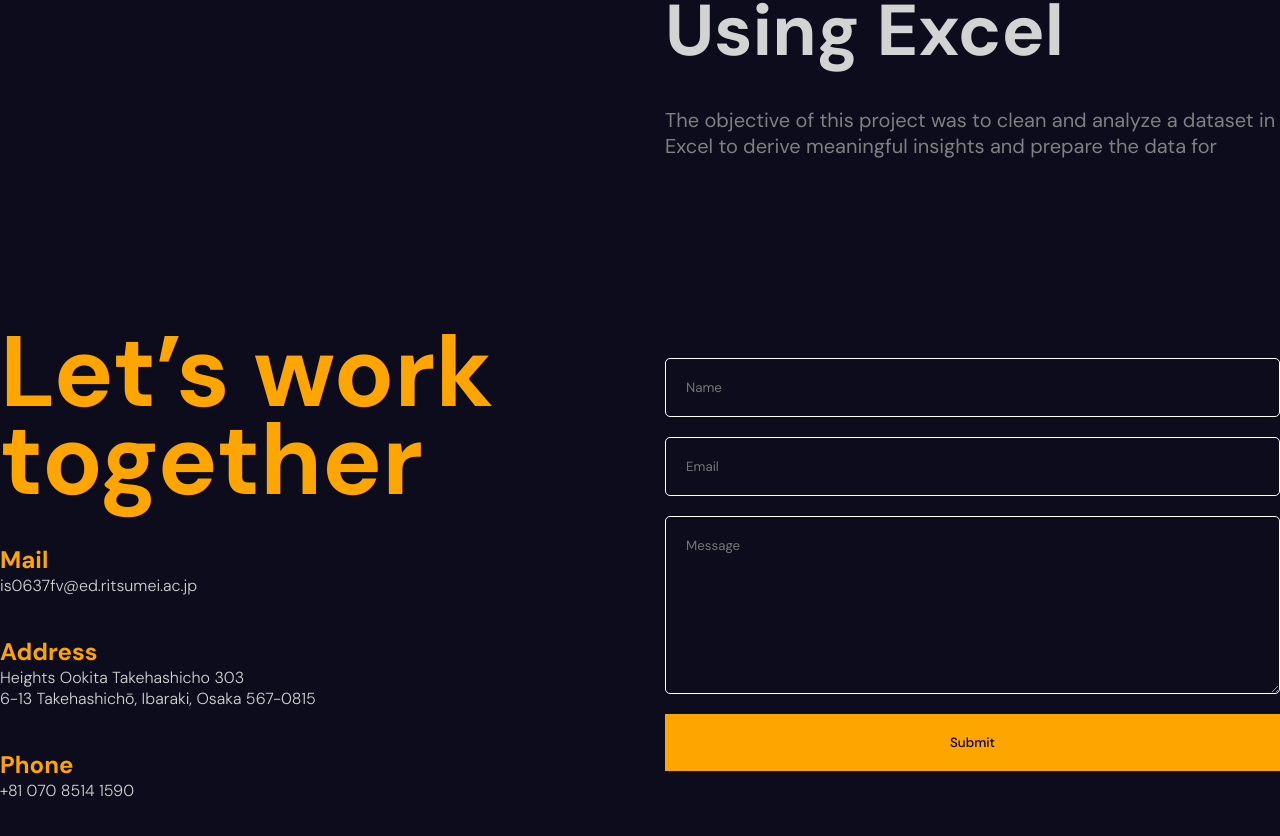
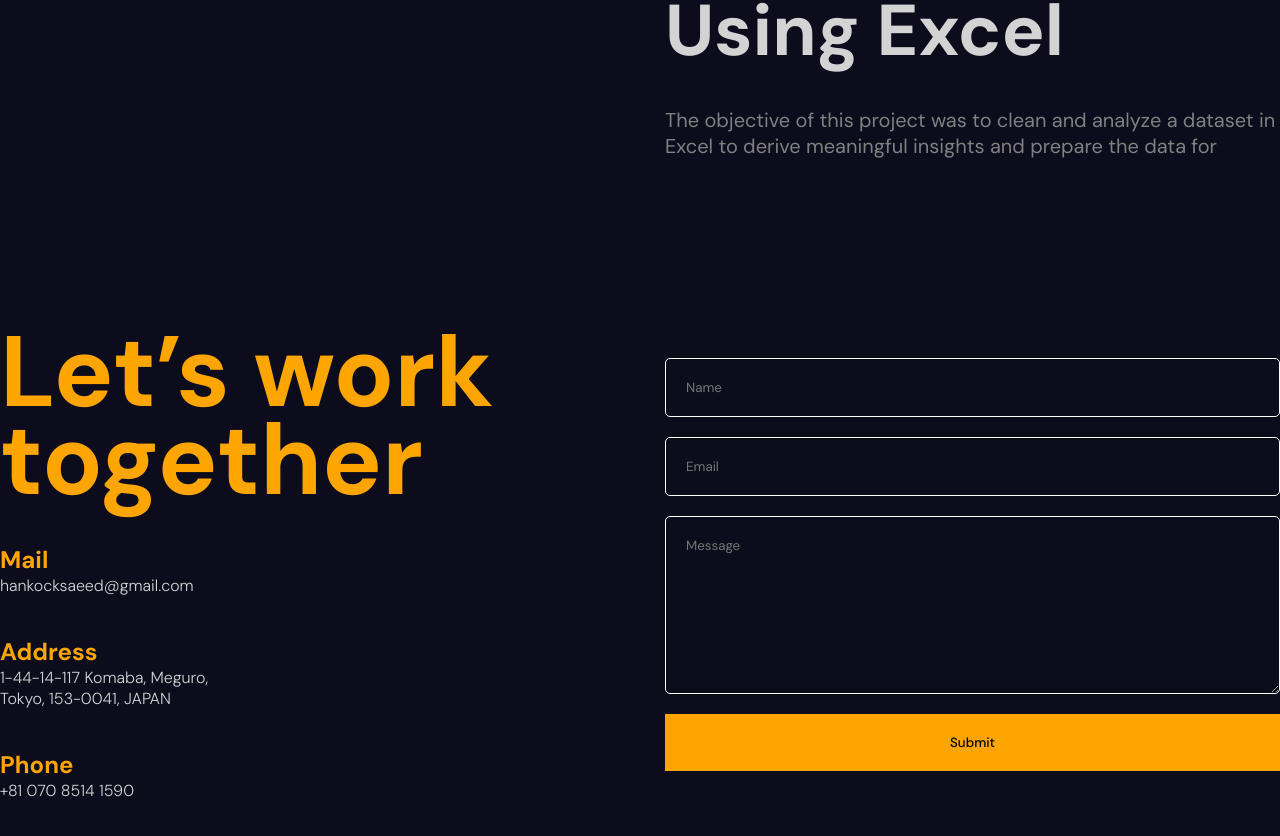
Before and after one commit to yamaguchi-saeed/Portfolio, a React (Vite) app: page / in a window 1280 px wide. Shown: the part 6389-7225 px from the top of the page. Built offline with nearby package versions, Linux system fonts and the light colour scheme.

Commit message:
Update contact information in Contact.jsx

```diff
--- a/src/components/contacts/Contact.jsx
+++ b/src/components/contacts/Contact.jsx
@@ -58,13 +58,13 @@ const Contact = () => {
         <motion.h1 variants={variants}>Let’s work together</motion.h1>
         <motion.div className="item" variants={variants}>
           <h2>Mail</h2>
-          <span>is0637fv@ed.ritsumei.ac.jp</span>
+          <span>hankocksaeed@gmail.com</span>
         </motion.div>
         <motion.div className="item" variants={variants}>
           <h2>Address</h2>
-          <span>Heights Ookita Takehashicho 303
+          <span>1-44-14-117 Komaba, Meguro,
             <br/>
-          6-13 Takehashichō, Ibaraki, Osaka 567-0815</span>
+          Tokyo, 153-0041, JAPAN</span>
         </motion.div>
         <motion.div className="item" variants={variants}>
           <h2>Phone</h2>
```
